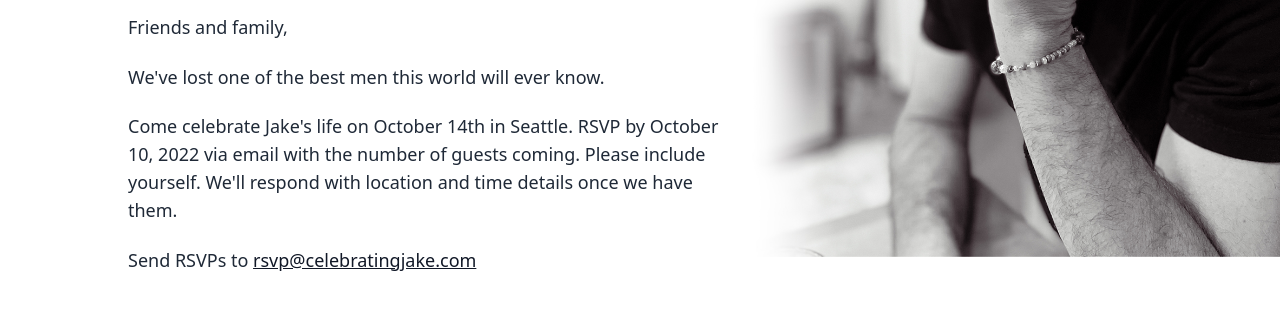
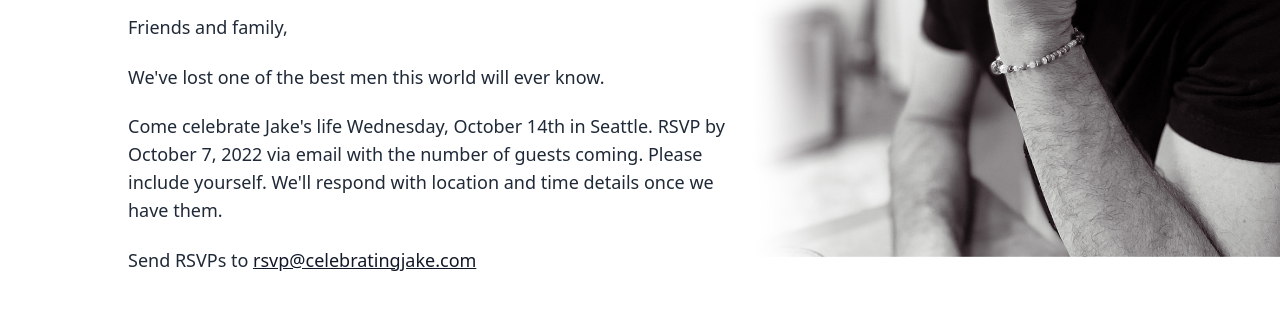
Before and after one commit to rrrodzilla/jake, a website built with Vite: page index.html in a window 1280 px wide. Shown: the part 463-772 px from the top of the page. Built offline with nearby package versions, Linux system fonts and the light colour scheme; a web font is replaced by a local one.

Commit message:
Update RSVP date

```diff
--- a/index.html
+++ b/index.html
@@ -38,9 +38,9 @@
             <div class="h-full md:text-lg prose-xl border-t md:border-none p-0 align-text-top">
               <p>Friends and family,</p>
               <p>We've lost one of the best men this world will ever know.</p>
-              <p> Come celebrate Jake's life on October 14th in
+              <p> Come celebrate Jake's life Wednesday, October 14th in
                 Seattle.
-                RSVP by October 10, 2022 via email with the number of guests coming. Please include yourself. We'll
+                RSVP by October 7, 2022 via email with the number of guests coming. Please include yourself. We'll
                 respond with
                 location and time details once we have them.</p>
               <p>
```
